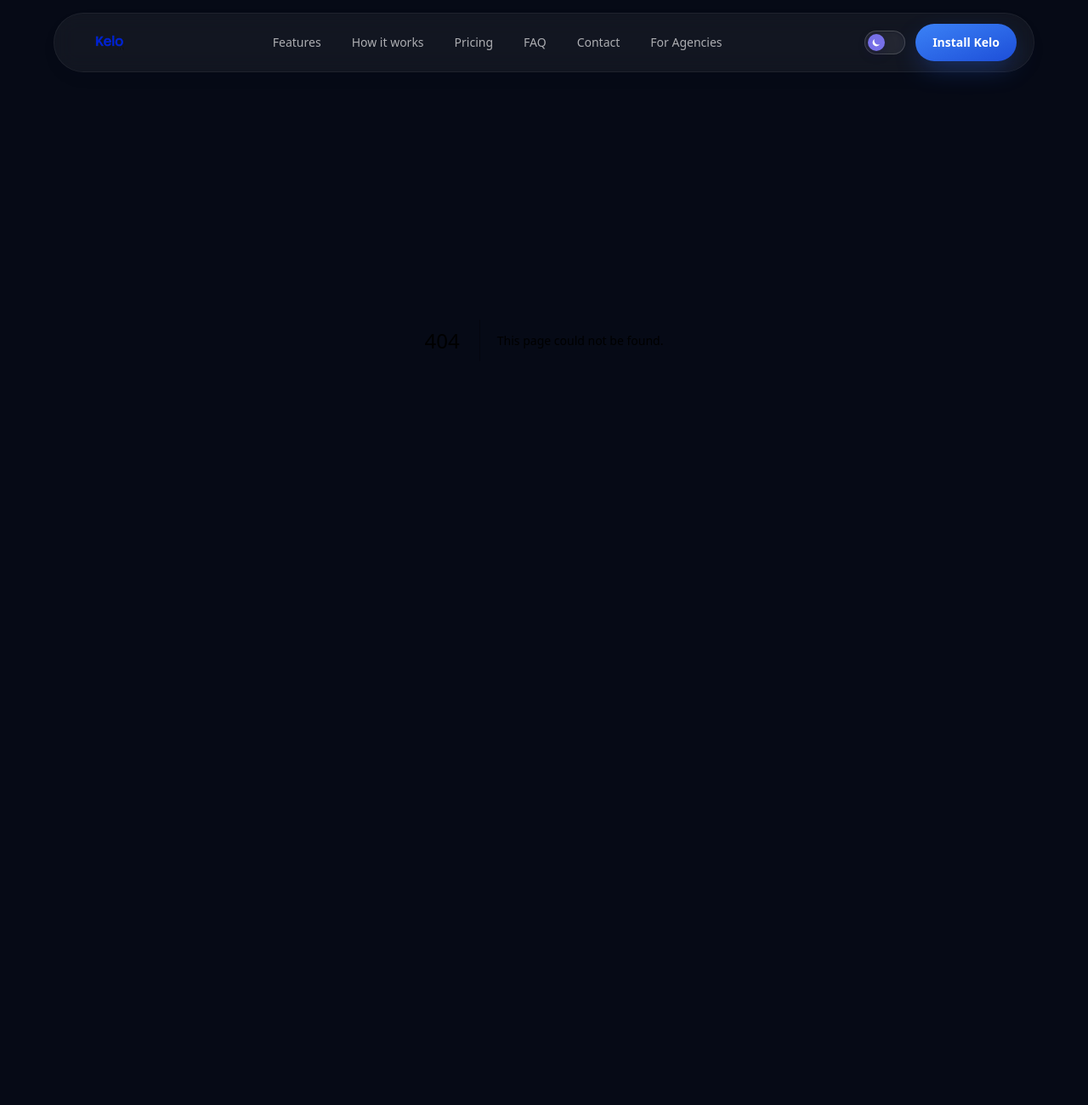
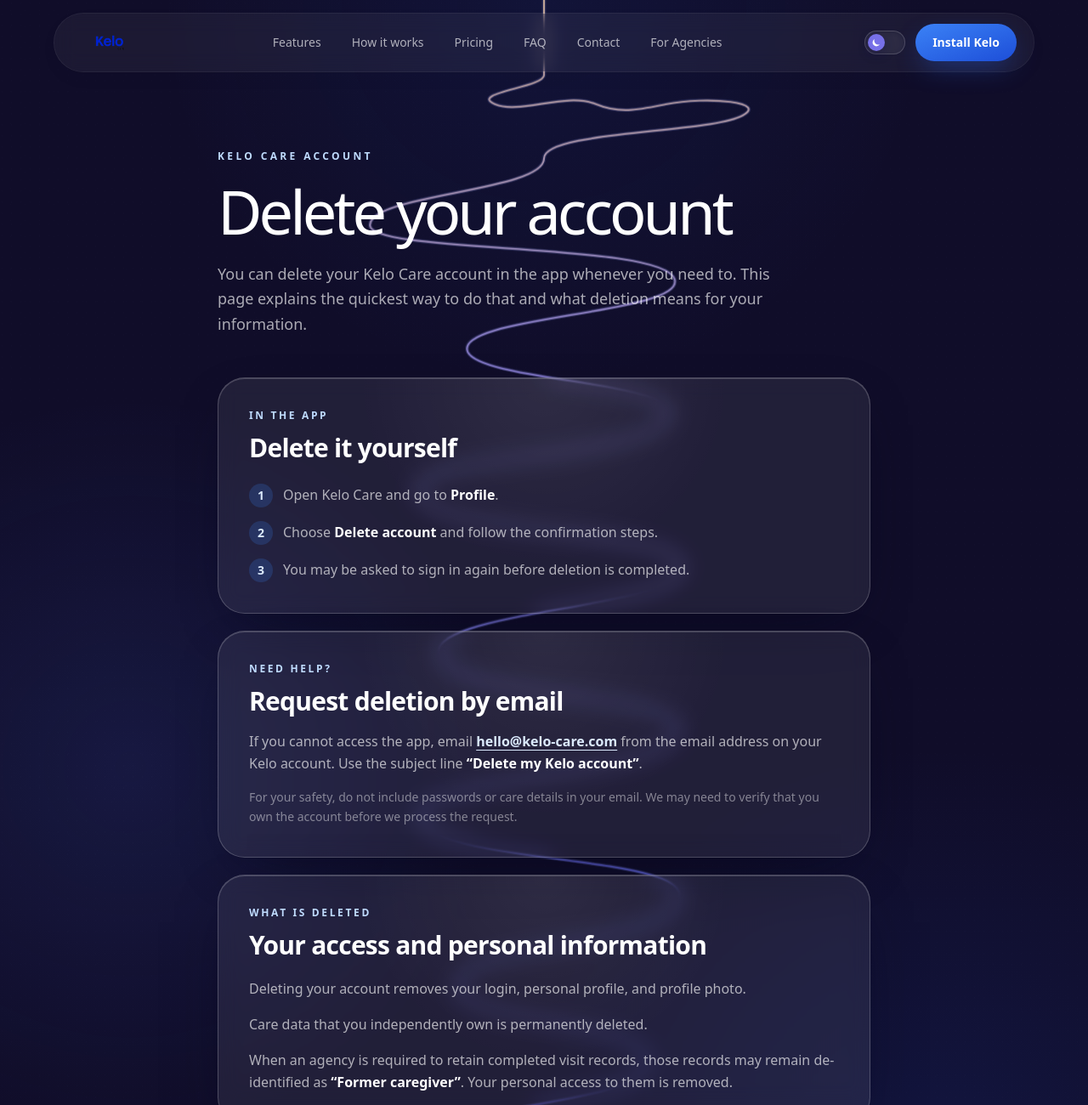
Before and after one commit to mevxx2/kelo-web, a Next.js app: page /delete-account in a window 1280 px wide. Before the commit this address had no page. Shown: the top 1300 px of the page at 85% size. Before the commit the page ends 800 px from the top, so only its background shows below. Built offline with nearby package versions, Linux system fonts and the light colour scheme.

Commit message:
Add account deletion guidance page

```diff
--- /dev/null
+++ b/app/delete-account/page.tsx
@@ -0,0 +1,60 @@
+import type { Metadata } from "next";
+
+import { CareCanvas } from "@/components/landing/care-thread";
+import { SiteFooter } from "@/components/site-footer";
+import { LivingCard } from "@/components/ui/living-card";
+
+const description = "How to delete a Kelo Care account and what happens to associated information.";
+
+export const metadata: Metadata = {
+  title: "Delete your account",
+  description,
+  openGraph: { title: "Delete your Kelo Care account", description, images: ["/og.png"] },
+  twitter: { title: "Delete your Kelo Care account", description, images: ["/og.png"] },
+};
+
+export default function DeleteAccountPage() {
+  return (
+    <CareCanvas>
+      <section className="relative px-5 pb-12 pt-36 sm:pb-18 sm:pt-44">
+        <div className="mx-auto max-w-3xl">
+          <p className="text-xs font-semibold uppercase tracking-[.28em] text-kelo-200">Kelo Care account</p>
+          <h1 className="mt-5 text-balance text-5xl font-medium tracking-[-.055em] text-white sm:text-7xl">Delete your account</h1>
+          <p className="mt-6 max-w-2xl text-lg leading-relaxed text-white/65">You can delete your Kelo Care account in the app whenever you need to. This page explains the quickest way to do that and what deletion means for your information.</p>
+        </div>
+      </section>
+
+      <section className="relative px-5 pb-28 sm:pb-36">
+        <div className="mx-auto grid max-w-3xl gap-5">
+          <LivingCard className="p-6 sm:p-9">
+            <p className="text-xs font-semibold uppercase tracking-[.22em] text-kelo-200">In the app</p>
+            <h2 className="mt-3 text-2xl font-semibold tracking-tight text-white sm:text-3xl">Delete it yourself</h2>
+            <ol className="mt-6 space-y-4 text-base leading-relaxed text-white/65">
+              <li className="flex gap-3"><span className="flex h-7 w-7 shrink-0 items-center justify-center rounded-full bg-kelo-500/20 text-sm font-semibold text-kelo-100">1</span><span>Open Kelo Care and go to <strong className="font-semibold text-white">Profile</strong>.</span></li>
+              <li className="flex gap-3"><span className="flex h-7 w-7 shrink-0 items-center justify-center rounded-full bg-kelo-500/20 text-sm font-semibold text-kelo-100">2</span><span>Choose <strong className="font-semibold text-white">Delete account</strong> and follow the confirmation steps.</span></li>
+              <li className="flex gap-3"><span className="flex h-7 w-7 shrink-0 items-center justify-center rounded-full bg-kelo-500/20 text-sm font-semibold text-kelo-100">3</span><span>You may be asked to sign in again before deletion is completed.</span></li>
+            </ol>
+          </LivingCard>
+
+          <LivingCard className="p-6 sm:p-9">
+            <p className="text-xs font-semibold uppercase tracking-[.22em] text-kelo-200">Need help?</p>
+            <h2 className="mt-3 text-2xl font-semibold tracking-tight text-white sm:text-3xl">Request deletion by email</h2>
+            <p className="mt-4 text-base leading-relaxed text-white/65">If you cannot access the app, email <a className="font-semibold text-kelo-100 underline underline-offset-4" href="mailto:hello@kelo-care.com?subject=Delete%20my%20Kelo%20account">hello@kelo-care.com</a> from the email address on your Kelo account. Use the subject line <strong className="font-semibold text-white">“Delete my Kelo account”</strong>.</p>
+            <p className="mt-4 text-sm leading-relaxed text-white/45">For your safety, do not include passwords or care details in your email. We may need to verify that you own the account before we process the request.</p>
+          </LivingCard>
+
+          <LivingCard className="p-6 sm:p-9">
+            <p className="text-xs font-semibold uppercase tracking-[.22em] text-kelo-200">What is deleted</p>
+            <h2 className="mt-3 text-2xl font-semibold tracking-tight text-white sm:text-3xl">Your access and personal information</h2>
+            <div className="mt-5 space-y-4 text-base leading-relaxed text-white/65">
+              <p>Deleting your account removes your login, personal profile, and profile photo.</p>
+              <p>Care data that you independently own is permanently deleted.</p>
+              <p>When an agency is required to retain completed visit records, those records may remain de-identified as <strong className="font-semibold text-white">“Former caregiver”</strong>. Your personal access to them is removed.</p>
+            </div>
+          </LivingCard>
+        </div>
+      </section>
+      <SiteFooter />
+    </CareCanvas>
+  );
+}
--- a/components/site-footer.tsx
+++ b/components/site-footer.tsx
@@ -11,7 +11,7 @@
             <p className="mt-4 text-sm text-white/55">Questions or support? <a href="mailto:hello@kelo-care.com" className="font-medium text-kelo-200 underline underline-offset-4">hello@kelo-care.com</a></p>
           </div>
           <FooterColumn title="Product" links={[["Features", "/#features"], ["How it works", "/#how-it-works"], ["Pricing", "/#pricing"], ["FAQ", "/#faq"]]} />
-          <FooterColumn title="Company" links={[["Support & contact", "mailto:hello@kelo-care.com"], ["Privacy", "/privacy"], ["Terms", "/terms"], ["Accessibility", "/#"]]} />
+          <FooterColumn title="Company" links={[["Support & contact", "mailto:hello@kelo-care.com"], ["Privacy", "/privacy"], ["Terms", "/terms"], ["Delete account", "/delete-account"], ["Accessibility", "/#"]]} />
         </div>
         <div className="mt-14 flex flex-col gap-3 border-t border-white/10 pt-7 text-sm text-white/35 sm:flex-row sm:justify-between">
           <p>© {new Date().getFullYear()} Kelo Care. All rights reserved.</p>
```
